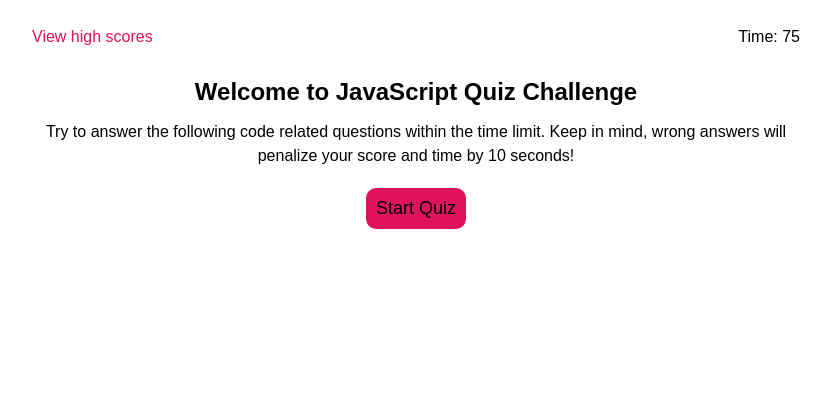
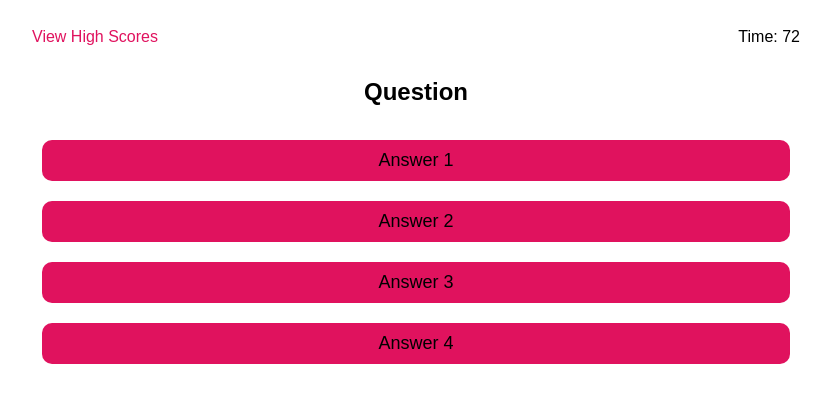
Before and after one commit to JackeGould/code-quiz, a plain HTML site: page index.html in a window 1280 px wide. Both pictures are taken after a click on the button "Start Quiz". Shown: the whole page, without its empty margins (224-1055 px from the left). Drawn offline with Linux system fonts and the light colour scheme.

Commit message:
More pseudocode and comments added, additional JS added

```diff
--- a/assets/script.js
+++ b/assets/script.js
@@ -1,6 +1,6 @@
 // Pseudocode
 // Add HTML and CSS for layout
-// Not much html, mostly classes for content to be added in javascript
+// Not much html, mostly classes/IDs for content to be added in javascript
 // 5 Questions: Create arrays for questions and answers
 // Global variables, need getElementById (assign a variable to an HTML element [target elements in the DOM])
 // Functions: timer, start quiz, questions, select answer, right/wrong, save score, show high score
@@ -58,7 +58,12 @@ var questions = [
     },
  ];
 
+ // In each answers array [], the text property represents the content of a possible answer to the question.
+ // The 'correct:' property is a boolean value that will be used later to create a function to let the user know whether their answer was correct/incorrect, and also record their high score.
+
  // Start the quiz with a timer set to 75. Timer left also will be the final score minus 10 sec for every wrong answer.
+ // Global variables, most of which are pulled from the html using .getElementByID
+
  var timeLeft = 75;
  var timerID;
  var timerEl = document.getElementById("timer");
@@ -79,3 +84,37 @@ var questions = [
 
 // JSON (JavaScript Object Notation) parse converts JSON string into a Javascript object.
 // JSON strings consist of key-value pairs enclosed in curly brackets
+
+var shuffledQuestions, currentQuestionIndex;
+
+// Empty global variables that will be given a value in a local function
+
+// Start button - trigger the first question and next button to display, calling function startGame
+startButton.addEventListener("click", startGame);
+nextButton.addEventListener("click", () => {
+   currentQuestionIndex++
+   setNextQuestion()
+});
+
+// Timer counts down once game is started, will show count down, if timer runs out, save current score
+function timeTick() {
+    timeLeft--;
+    timerEl.textContent = "Time: " + timeLeft;
+    if (timeLeft <= 0) {
+        saveScore();
+    }
+ }
+
+ // Start Quiz- function startGame (which we called earlier)
+function startGame() {
+    timerID = setInterval(timeTick, 1000);
+    startContainerEl.classList.add("hide");
+    shuffledQuestions = questions.sort(() => Math.random() - .5)
+    currentQuestionIndex = 0
+    questionContainerEl.classList.remove("hide");
+    // Timer will start as soon as start button is clicked
+    timeTick();
+    setNextQuestion();
+ };
+
+ // Without further code, when you click 'Start Quiz' you will see 'Question' as a header and four buttons labeled 'Answer 1, Answer 2, Answer 3, Answer 4'. User is unable to click an answer, but hover works.
--- a/assets/style.css
+++ b/assets/style.css
@@ -1,10 +1,14 @@
   /* Do i need divs for answer buttons? */
+
+  /* ^^^ Use buttons */
 
   /* Classes/Id's for answer choices, add hover */
 
   /* Welcome page needs to be hidden after starting game */
 
   /* How do I hide HTML ??? */
+
+  /* ^^^ Create a class to hide in JS */
 
   /* Question/Answers need to be hidden */
 
@@ -77,7 +81,7 @@
   }
 
    button {
-    font-family: Arial, Helvetica, sans-serif;
+    font-family: Arial;
     border: none;
     width: auto;
     padding: 10px;
--- a/index.html
+++ b/index.html
@@ -7,10 +7,22 @@
   <title>Code Quiz</title>
 </head>
 
+<!-- High Scores
+    timer
+    header
+    p text
+    start quiz button
+    answer buttons
+    correct/wrong
+    hide class
+    initials
+    restart
+    clear score -->
+
 <body>
     <header>
         <div class="scores">
-            <a id="highscores-link">View high scores</a>
+            <a id="highscores-link">View High Scores</a>
         </div>
         <div id="timer" class="timer">
             Time: 75
@@ -18,7 +30,7 @@
     </header>
 
     <section id="start-container" class="start-quiz">
-        <h1>Welcome to JavaScript Quiz Challenge</h1>
+        <h1>JavaScript Quiz Challenge</h1>
         <p>
             Try to answer the following code related questions within the time limit. Keep in mind, wrong answers will penalize your score and time by 10 seconds!
         </p>
```
